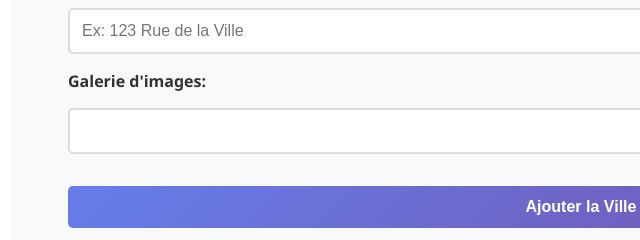
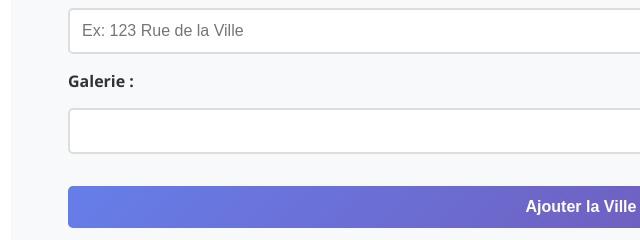
Before and after one commit to phasna/gestino_des_villes, a website: page public/ajouter-ville.html in a window 1280 px wide. Shown: the part 2143-2383 px from the top of the page, 59-699 px from the left. Drawn offline with Linux system fonts and the light colour scheme.

Commit message:
Image fonctionnel

```diff
--- a/public/ajouter-ville.html
+++ b/public/ajouter-ville.html
@@ -101,12 +101,12 @@
               <textarea id="description-ville" name="description" rows="4" placeholder="Description de la ville"></textarea>
               <label for="address-ville"> Adresse:</label>
               <input type="text" id="address-ville" name="address" placeholder="Ex: 123 Rue de la Ville">
-              <label for="gallery-ville"> Galerie d'images:</label>
+              <label for="gallery-ville"> Galerie :</label>
               <input type="text" id="gallery-ville" name="gallery">
               <button type="submit">Ajouter la Ville</button>
             </div>
 
-        </section>
+</section>
 
         <div class="form-actions">
           <a href="liste-villes.html" class="btn-secondary"
--- a/public/ajouter-ville.js
+++ b/public/ajouter-ville.js
@@ -112,4 +112,5 @@ document.addEventListener("DOMContentLoaded", () => {
         });
     });
   }
+
 });
--- a/public/liste-villes.js
+++ b/public/liste-villes.js
@@ -129,6 +129,7 @@ function displayCities(cities) {
             : ""
         }
       </div>
+
     `;
 
     citiesList.appendChild(cityCard);
--- a/public/style.css
+++ b/public/style.css
@@ -138,6 +138,7 @@ textarea {
   min-height: 100px;
 }
 
+
 button {
   background: linear-gradient(135deg, #667eea 0%, #764ba2 100%);
   color: white;
@@ -179,6 +180,7 @@ button:active {
   transition: transform 0.2s, box-shadow 0.2s;
   overflow: hidden;
   box-shadow: 0 2px 8px rgba(0, 0, 0, 0.1);
+  position: relative;
 }
 
 .city-card:hover {
@@ -276,6 +278,7 @@ button:active {
   display: flex;
   flex-wrap: wrap;
   gap: 8px;
+
 }
 
 .gallery-tag {
```
Also changed, not shown: 2 other files.
